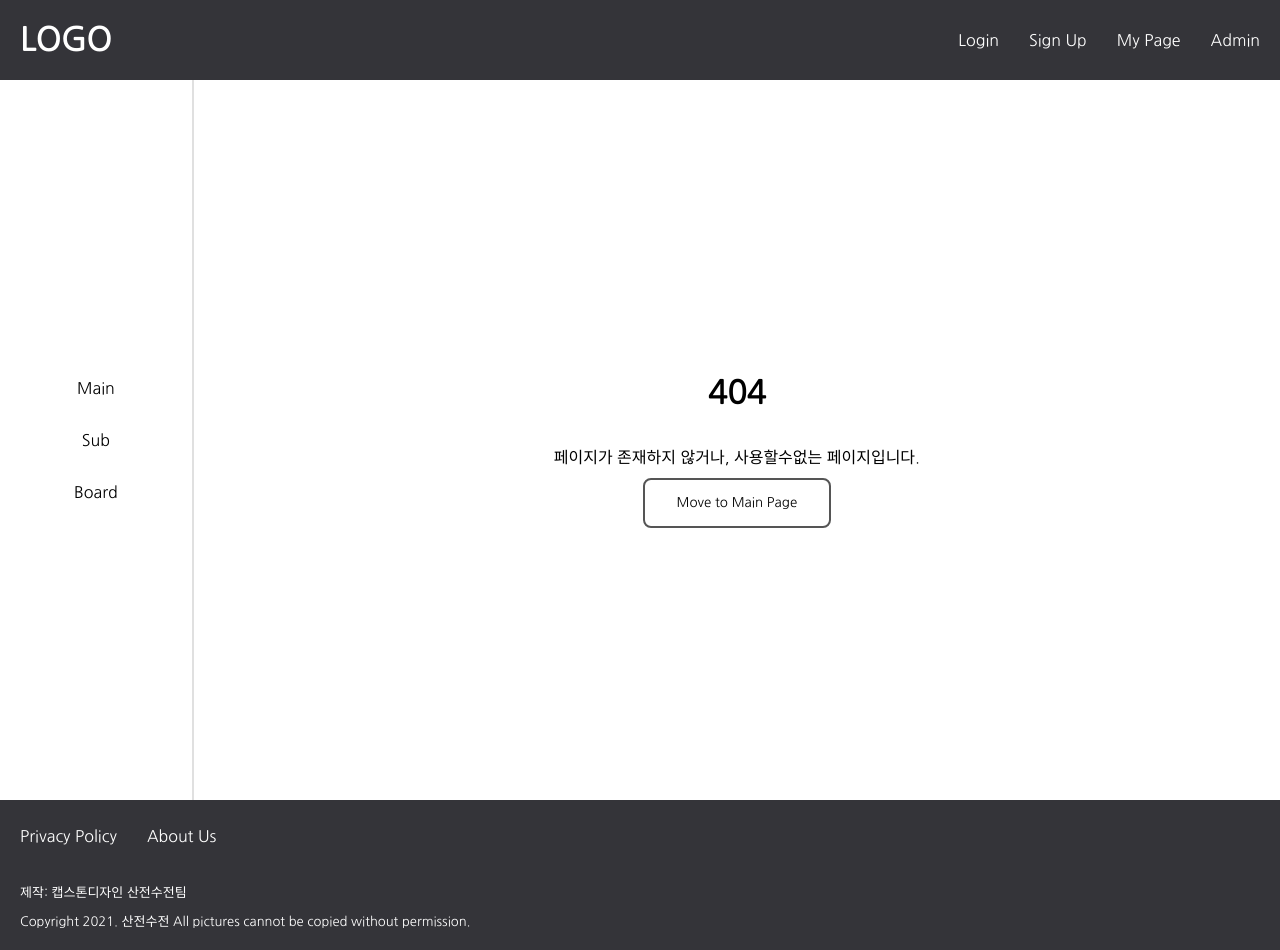
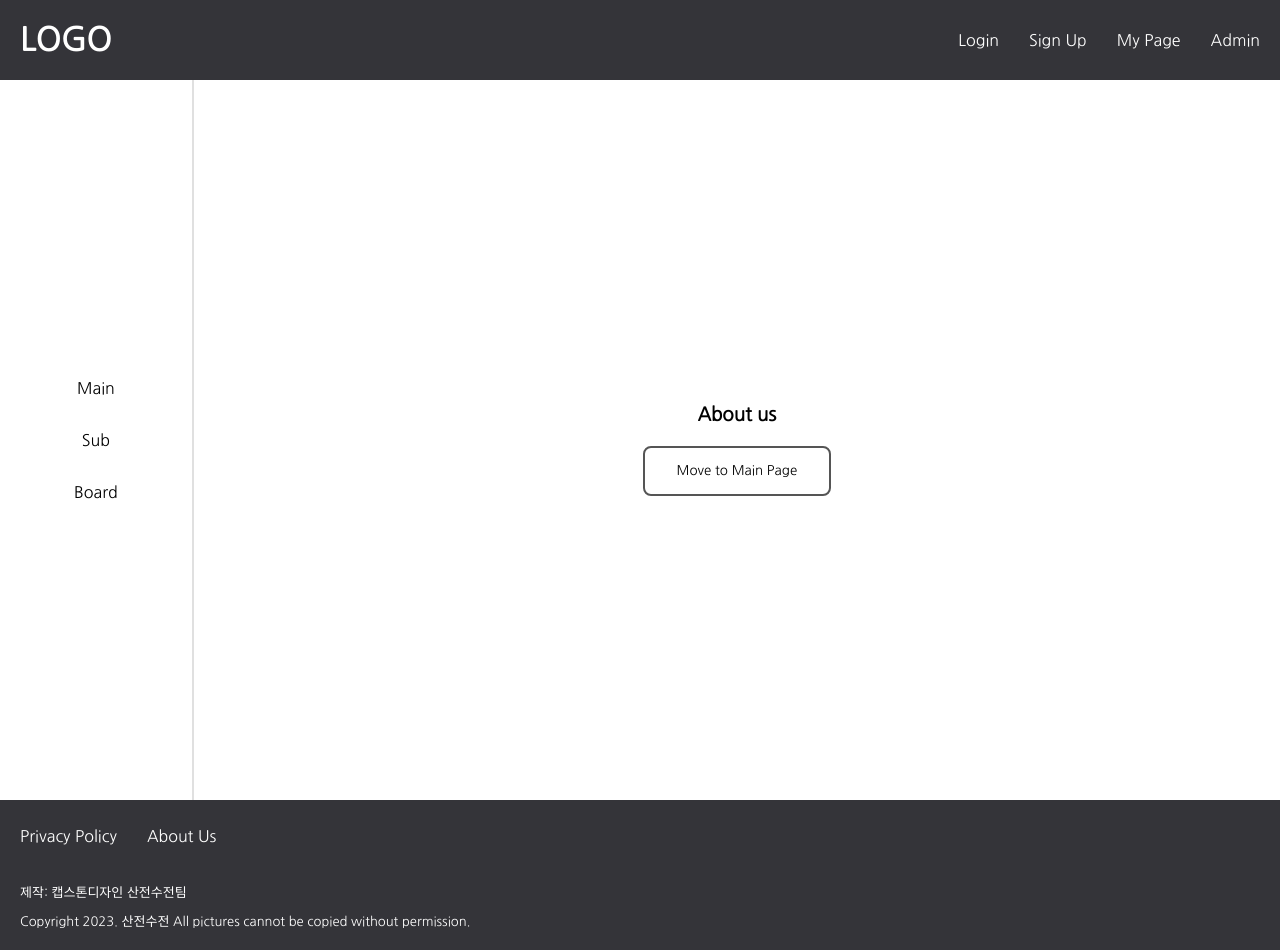
Before and after one commit to sanjeonsujeon/frontEnd, a React (Create React App) app in the folder Dufs-FrontEnd/: page /aboutus in a window 1280 px wide. Built offline with nearby package versions, Linux system fonts and the light colour scheme.

Commit message:
about us 추가

```diff
--- a/Dufs-FrontEnd/src/App.jsx
+++ b/Dufs-FrontEnd/src/App.jsx
@@ -15,6 +15,7 @@ import NotFound from './pages/NotFound';
 import MyPage from "./pages/MyPage";
 import DevPage from "./pages/TestPage";
 import Board from "./pages/Board";
+import AboutUs from "./pages/AboutUs";
 //import config
 import config from "./config";
 
@@ -60,6 +61,7 @@ function App() {
             <Route path="/sginup" element = {<SignUp/>} />
             <Route path="/mypage" element = {<MyPage/>} />
             <Route path="/board" element = {<Board/>} />
+            <Route path="/aboutus" element = {<AboutUs/>} />
             <Route path="*" element = {<NotFound />} />
           </Routes>
         </AppRoutes>
--- a/Dufs-FrontEnd/src/Component/Footer.jsx
+++ b/Dufs-FrontEnd/src/Component/Footer.jsx
@@ -26,7 +26,7 @@ const Footer = () => {
 
     const menus = [
         { name: "Privacy Policy", path: "/#"},
-        { name: "About Us", path: "/#"}
+        { name: "About Us", path: "/aboutus"}
     ];
 
     return (
@@ -48,7 +48,7 @@ const Footer = () => {
             </Menu>
             <div>
                 <P>제작: 캡스톤디자인 산전수전팀</P>
-                <P>Copyright 2021. 산전수전 All pictures cannot be copied without permission. </P>
+                <P>Copyright 2023. 산전수전 All pictures cannot be copied without permission. </P>
             </div>
         </StyledFooter>
     )
--- /dev/null
+++ b/Dufs-FrontEnd/src/pages/AboutUs.jsx
@@ -0,0 +1,28 @@
+import React from 'react';
+import styled from "styled-components";
+import { useNavigate } from "react-router-dom";
+import Button from "../Component/Button";
+
+const AboutUsContent = styled.div`
+	display: inline-block;
+`
+
+const AboutUs = (props) => {
+
+    const navigate = useNavigate();
+
+    const play = () => {
+        navigate('/');
+    };
+
+	return (
+		<>
+			<AboutUsContent>
+				<h3>About us</h3>
+				<Button onClick={play}>Move to Main Page</Button>
+			</AboutUsContent>
+		</>
+	);
+};
+
+export default AboutUs;
--- a/Dufs-FrontEnd/src/pages/TestPage.jsx
+++ b/Dufs-FrontEnd/src/pages/TestPage.jsx
@@ -22,6 +22,7 @@ const DevPage = (props) => {
         { name: "로그인", path: "/login"},
         { name: "회원가입", path: "/signup"},
         { name: "마이페이지", path: "/mypage"},
+        { name: "About Us", path: "/aboutus"},
         { name: "404 페이지", path: "/*"}
       ];
 
```
